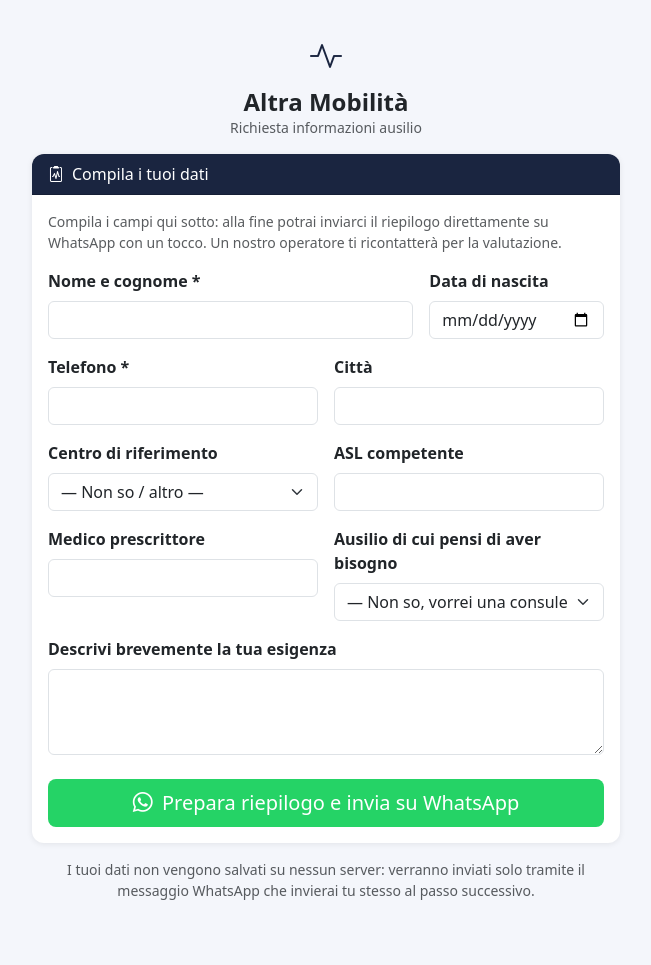
After one commit to mattiamarsili-dot/sistema_ausili, a Flask app: page /questionario in a window 1280 px wide. The commit adds this page. Shown: the whole page, without its empty margins (314-965 px from the left). Run offline with Flask 3, Linux system fonts and the light colour scheme.

Commit message:
Aggiunge questionario pazienti con invio via WhatsApp e config Render
Nuova route pubblica /questionario: il paziente compila i dati, vede
un riepilogo formattato e lo invia con un tap tramite link wa.me a
340 39 51 866. Nessun salvataggio su database o altrove: i dati
esistono solo nella richiesta HTTP e nel messaggio WhatsApp inviato
dall'utente stesso.

Aggiunge render.yaml (piano free) come alternativa a Railway, e
corregge il rilevamento cloud (IS_CLOUD) perché funzioni anche su
Render e non solo su Railway.

Co-Authored-By: Claude Sonnet 5 <noreply@anthropic.com>
Claude-Session: https://claude.ai/code/session_01Me6XnxyPLgF8TwUuJswcZf

```diff
--- a/app.py
+++ b/app.py
@@ -1,6 +1,7 @@
 import os
 import json
 import threading
+import urllib.parse
 from flask import Flask, render_template, request, redirect, url_for, flash, jsonify, send_file
 import database as db
 import pdf_compiler as pdf_mod
@@ -8,6 +9,8 @@ import lettore_documenti as lettore
 
 app = Flask(__name__)
 app.secret_key = "ausili_secret_2024"
+
+WHATSAPP_NUMERO = "393403951866"  # Altra Mobilità — 340 39 51 866
 
 UPLOAD_FOLDER = os.path.join(os.path.dirname(__file__), "data", "pdf_templates")
 os.makedirs(UPLOAD_FOLDER, exist_ok=True)
@@ -649,12 +652,54 @@ def api_airtable_salva_chiave():
     return jsonify({"ok": True})
 
 
+# ── QUESTIONARIO SELEZIONE AUSILIO (pubblico, nessun salvataggio su DB) ──────
+
+@app.route("/questionario", methods=["GET", "POST"])
+def questionario_ausilio():
+    if request.method == "POST":
+        dati = {
+            "nome_cognome": (request.form.get("nome_cognome") or "").strip(),
+            "telefono": (request.form.get("telefono") or "").strip(),
+            "data_nascita": (request.form.get("data_nascita") or "").strip(),
+            "citta": (request.form.get("citta") or "").strip(),
+            "centro": (request.form.get("centro") or "").strip(),
+            "asl_competente": (request.form.get("asl_competente") or "").strip(),
+            "medico": (request.form.get("medico") or "").strip(),
+            "ausilio": (request.form.get("ausilio") or "").strip(),
+            "note": (request.form.get("note") or "").strip(),
+        }
+        messaggio = _formatta_messaggio_questionario(dati)
+        wa_link = f"https://wa.me/{WHATSAPP_NUMERO}?text={urllib.parse.quote(messaggio)}"
+        return render_template("questionario_risultato.html",
+                               dati=dati, messaggio=messaggio, wa_link=wa_link)
+    return render_template("questionario.html", centri=CENTRI_LIST, ausilii=AUSILII_LIST)
+
+
+def _formatta_messaggio_questionario(dati):
+    righe = [
+        "Richiesta informazioni ausilio",
+        "",
+        f"Nome e cognome: {dati['nome_cognome'] or '—'}",
+        f"Telefono: {dati['telefono'] or '—'}",
+        f"Data di nascita: {dati['data_nascita'] or '—'}",
+        f"Città: {dati['citta'] or '—'}",
+        f"Centro di riferimento: {dati['centro'] or '—'}",
+        f"ASL competente: {dati['asl_competente'] or '—'}",
+        f"Medico prescrittore: {dati['medico'] or '—'}",
+        f"Ausilio di interesse: {dati['ausilio'] or '—'}",
+        "",
+        "Note:",
+        dati["note"] or "—",
+    ]
+    return "\n".join(righe)
+
+
 # ── DRIVE BROWSER ────────────────────────────────────────────────────────────
 
 DRIVE_BASE = os.path.expanduser(
     "~/Library/CloudStorage/GoogleDrive-altramobilita@gmail.com/Il mio Drive"
 )
-IS_CLOUD = bool(os.environ.get("RAILWAY_ENVIRONMENT"))
+IS_CLOUD = bool(os.environ.get("RAILWAY_ENVIRONMENT") or os.environ.get("RENDER"))
 
 # Cartelle preferite mostrate sulla homepage Drive (percorsi relativi a DRIVE_BASE)
 DRIVE_PREFERITI = [
@@ -768,5 +813,5 @@ def drive_file():
 if __name__ == "__main__":
     db.init_db()
     port = int(os.environ.get("PORT", 5001))
-    debug = os.environ.get("RAILWAY_ENVIRONMENT") is None  # debug solo in locale
+    debug = not IS_CLOUD  # debug solo in locale
     app.run(debug=debug, host="0.0.0.0", port=port)
--- a/templates/base.html
+++ b/templates/base.html
@@ -196,6 +196,10 @@
   <a href="{{ url_for('testi_prescrizione') }}" class="nav-link {% if request.endpoint == 'testi_prescrizione' %}active{% endif %}">
     <i class="bi bi-file-text"></i> Testi Prescrizione
   </a>
+  <div class="section-label">Pubblico</div>
+  <a href="{{ url_for('questionario_ausilio') }}" class="nav-link" target="_blank" rel="noopener">
+    <i class="bi bi-whatsapp" style="color:#25D366;"></i> Questionario pazienti
+  </a>
   <div class="section-label">Drive & Airtable</div>
   <a href="{{ url_for('drive') }}" class="nav-link {% if request.endpoint in ['drive','drive_file'] %}active{% endif %}">
     <i class="bi bi-folder2-open" style="color:#fbbc04;"></i> Sfoglia Drive
--- /dev/null
+++ b/templates/questionario.html
@@ -0,0 +1,94 @@
+<!DOCTYPE html>
+<html lang="it">
+<head>
+  <meta charset="UTF-8">
+  <meta name="viewport" content="width=device-width, initial-scale=1">
+  <title>Richiedi informazioni ausilio — Altra Mobilità</title>
+  <link href="https://cdn.jsdelivr.net/npm/bootstrap@5.3.2/dist/css/bootstrap.min.css" rel="stylesheet">
+  <link href="https://cdn.jsdelivr.net/npm/bootstrap-icons@1.11.3/font/bootstrap-icons.min.css" rel="stylesheet">
+  <style>
+    body { background: #f4f6fb; }
+    .wrap { max-width: 620px; margin: 0 auto; padding: 2rem 1rem 3rem; }
+    .card { border: none; box-shadow: 0 1px 6px rgba(0,0,0,.08); border-radius: 0.75rem; }
+    .card-header { background: #1a2540; color: #fff; border-radius: 0.75rem 0.75rem 0 0 !important; }
+  </style>
+</head>
+<body>
+<div class="wrap">
+  <div class="text-center mb-3">
+    <i class="bi bi-activity" style="color:#1a2540; font-size:2rem;"></i>
+    <h4 class="fw-bold mt-2 mb-0">Altra Mobilità</h4>
+    <div class="text-muted small">Richiesta informazioni ausilio</div>
+  </div>
+
+  <div class="card">
+    <div class="card-header"><i class="bi bi-clipboard2-pulse me-2"></i>Compila i tuoi dati</div>
+    <div class="card-body">
+      <p class="text-muted small">
+        Compila i campi qui sotto: alla fine potrai inviarci il riepilogo direttamente su WhatsApp
+        con un tocco. Un nostro operatore ti ricontatterà per la valutazione.
+      </p>
+      <form method="post">
+        <div class="row g-3">
+          <div class="col-md-8">
+            <label class="form-label fw-semibold">Nome e cognome *</label>
+            <input type="text" name="nome_cognome" class="form-control" required>
+          </div>
+          <div class="col-md-4">
+            <label class="form-label fw-semibold">Data di nascita</label>
+            <input type="date" name="data_nascita" class="form-control">
+          </div>
+          <div class="col-md-6">
+            <label class="form-label fw-semibold">Telefono *</label>
+            <input type="tel" name="telefono" class="form-control" required>
+          </div>
+          <div class="col-md-6">
+            <label class="form-label fw-semibold">Città</label>
+            <input type="text" name="citta" class="form-control">
+          </div>
+          <div class="col-md-6">
+            <label class="form-label fw-semibold">Centro di riferimento</label>
+            <select name="centro" class="form-select">
+              <option value="">— Non so / altro —</option>
+              {% for c in centri %}
+                <option value="{{ c }}">{{ c }}</option>
+              {% endfor %}
+            </select>
+          </div>
+          <div class="col-md-6">
+            <label class="form-label fw-semibold">ASL competente</label>
+            <input type="text" name="asl_competente" class="form-control">
+          </div>
+          <div class="col-md-6">
+            <label class="form-label fw-semibold">Medico prescrittore</label>
+            <input type="text" name="medico" class="form-control">
+          </div>
+          <div class="col-md-6">
+            <label class="form-label fw-semibold">Ausilio di cui pensi di aver bisogno</label>
+            <select name="ausilio" class="form-select">
+              <option value="">— Non so, vorrei una consulenza —</option>
+              {% for a in ausilii %}
+                <option value="{{ a }}">{{ a }}</option>
+              {% endfor %}
+            </select>
+          </div>
+          <div class="col-12">
+            <label class="form-label fw-semibold">Descrivi brevemente la tua esigenza</label>
+            <textarea name="note" class="form-control" rows="3"></textarea>
+          </div>
+        </div>
+        <div class="d-grid mt-4">
+          <button type="submit" class="btn btn-lg" style="background:#25D366; color:#fff;">
+            <i class="bi bi-whatsapp me-1"></i> Prepara riepilogo e invia su WhatsApp
+          </button>
+        </div>
+      </form>
+    </div>
+  </div>
+  <p class="text-center text-muted small mt-3">
+    I tuoi dati non vengono salvati su nessun server: verranno inviati solo tramite il messaggio
+    WhatsApp che invierai tu stesso al passo successivo.
+  </p>
+</div>
+</body>
+</html>
```
Also changed, not shown: render.yaml (added, +11 -0 lines), templates/questionario_risultato.html (added, +50 -0 lines).
